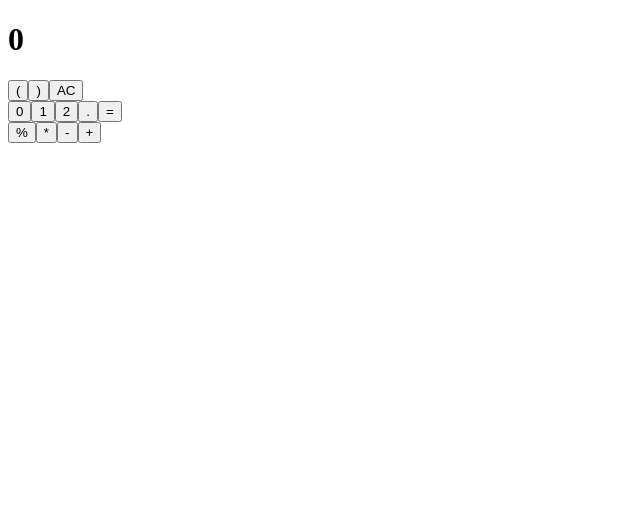
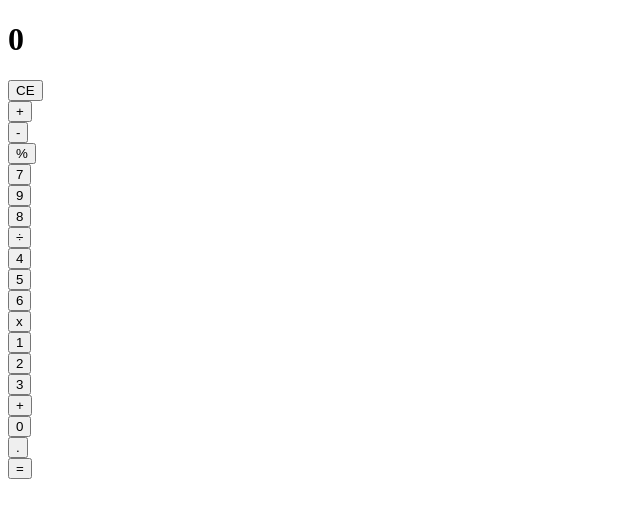
Before and after one commit to VeikkoLehmuskorpi/react-calculator, a React (Create React App) app: page / in a window 1280 px wide. Shown: the top 518 px of the page, without its empty margins (0-640 px from the left). Built offline with nearby package versions, Linux system fonts and the light colour scheme.

Commit message:
Refactor components

```diff
--- a/src/components/Calculator.jsx
+++ b/src/components/Calculator.jsx
@@ -1,28 +1,57 @@
 import React, { useState } from 'react';
 import CalculatorDisplay from './CalculatorDisplay';
-import CalculatorButtons from './CalculatorButtons';
+import CalculatorButtonPanel from './CalculatorButtonPanel';
 
 const Calculator = () => {
-  const [firstDisplayValue] = useState(0);
-  const [operation] = useState();
-  const [secondDisplayValue] = useState(1);
+  const [total, setTotal] = useState('');
+  const [nextValue, setNextValue] = useState('');
+  const [, setOperation] = useState('');
 
-  const resetDisplay = () => {
-    console.log('todo resetDisplay()...');
+  const operate = () => {
+    console.log('...');
   };
 
-  const calculate = () => {
-    console.log('todo calculate()...');
+  const calculate = buttonName => {
+    // Reset
+    if (buttonName === 'CE') {
+      setTotal('');
+      setNextValue('');
+      setOperation('');
+    }
+
+    // Numbers
+    if (Number.isInteger(Number(buttonName))) {
+      const number = Number(buttonName);
+      const result = String(total + number);
+      setTotal(result);
+    }
+
+    // Dot
+    if (buttonName === '.') {
+      // Do nothing if total already contains a dot
+      if (total.includes('.')) return;
+
+      const result = `${total}.`;
+      setTotal(result);
+    }
+
+    // Get total
+    if (buttonName === '=') {
+      // Only operate if there's a next value to operate on
+      if (nextValue) {
+        operate();
+      }
+    }
+  };
+
+  const handleClick = buttonName => {
+    calculate(buttonName);
   };
 
   return (
     <div>
-      <CalculatorDisplay
-        firstDisplayValue={firstDisplayValue}
-        operation={operation}
-        secondDisplayValue={secondDisplayValue}
-      />
-      <CalculatorButtons resetDisplay={resetDisplay} calculate={calculate} />
+      <CalculatorDisplay value={nextValue || total || '0'} />
+      <CalculatorButtonPanel clickHandler={handleClick} />
     </div>
   );
 };
--- /dev/null
+++ b/src/components/CalculatorButton.jsx
@@ -0,0 +1,25 @@
+import React from 'react';
+import PropTypes from 'prop-types';
+
+const propTypes = {
+  clickHandler: PropTypes.func.isRequired,
+  name: PropTypes.string.isRequired,
+};
+
+const CalculatorButton = ({ clickHandler, name }) => {
+  const handleClick = () => {
+    clickHandler(name);
+  };
+
+  return (
+    <div>
+      <button type="button" onClick={handleClick}>
+        {name}
+      </button>
+    </div>
+  );
+};
+
+CalculatorButton.propTypes = propTypes;
+
+export default CalculatorButton;
--- /dev/null
+++ b/src/components/CalculatorButtonPanel.jsx
@@ -0,0 +1,55 @@
+import React from 'react';
+import PropTypes from 'prop-types';
+import CalculatorButton from './CalculatorButton';
+
+const propTypes = {
+  clickHandler: PropTypes.func.isRequired,
+};
+
+const CalculatorButtonPanel = ({ clickHandler }) => {
+  const handleClick = buttonName => {
+    clickHandler(buttonName);
+  };
+
+  return (
+    <div>
+      <div>
+        <CalculatorButton name="CE" clickHandler={handleClick} />
+        <CalculatorButton name="+" clickHandler={handleClick} />
+        <CalculatorButton name="-" clickHandler={handleClick} />
+        <CalculatorButton name="%" clickHandler={handleClick} />
+      </div>
+
+      <div>
+        <CalculatorButton name="7" clickHandler={handleClick} />
+        <CalculatorButton name="9" clickHandler={handleClick} />
+        <CalculatorButton name="8" clickHandler={handleClick} />
+        <CalculatorButton name="÷" clickHandler={handleClick} />
+      </div>
+
+      <div>
+        <CalculatorButton name="4" clickHandler={handleClick} />
+        <CalculatorButton name="5" clickHandler={handleClick} />
+        <CalculatorButton name="6" clickHandler={handleClick} />
+        <CalculatorButton name="x" clickHandler={handleClick} />
+      </div>
+
+      <div>
+        <CalculatorButton name="1" clickHandler={handleClick} />
+        <CalculatorButton name="2" clickHandler={handleClick} />
+        <CalculatorButton name="3" clickHandler={handleClick} />
+        <CalculatorButton name="+" clickHandler={handleClick} />
+      </div>
+
+      <div>
+        <CalculatorButton name="0" clickHandler={handleClick} />
+        <CalculatorButton name="." clickHandler={handleClick} />
+        <CalculatorButton name="=" clickHandler={handleClick} />
+      </div>
+    </div>
+  );
+};
+
+CalculatorButtonPanel.propTypes = propTypes;
+
+export default CalculatorButtonPanel;
--- a/src/components/CalculatorButtons.jsx
+++ /dev/null
@@ -1,63 +0,0 @@
-import React from 'react';
-import PropTypes from 'prop-types';
-
-const propTypes = {
-  resetDisplay: PropTypes.func.isRequired,
-  calculate: PropTypes.func.isRequired,
-};
-
-const CalculatorButtons = ({ resetDisplay, calculate }) => {
-  return (
-    <div>
-      <div>
-        <button type="button" value="(">
-          (
-        </button>
-        <button type="button" value=")">
-          )
-        </button>
-        <button type="button" onClick={() => resetDisplay()}>
-          AC
-        </button>
-      </div>
-
-      <div>
-        <button type="button" value="0">
-          0
-        </button>
-        <button type="button" value="1">
-          1
-        </button>
-        <button type="button" value="2">
-          2
-        </button>
-
-        <button type="button" value=".">
-          .
-        </button>
-        <button type="button" value="=" onClick={() => calculate()}>
-          =
-        </button>
-      </div>
-
-      <div>
-        <button type="button" value="%">
-          %
-        </button>
-        <button type="button" value="*">
-          *
-        </button>
-        <button type="button" value="-">
-          -
-        </button>
-        <button type="button" value="+">
-          +
-        </button>
-      </div>
-    </div>
-  );
-};
-
-CalculatorButtons.propTypes = propTypes;
-
-export default CalculatorButtons;
--- a/src/components/CalculatorDisplay.jsx
+++ b/src/components/CalculatorDisplay.jsx
@@ -2,23 +2,13 @@ import React from 'react';
 import PropTypes from 'prop-types';
 
 const propTypes = {
-  firstDisplayValue: PropTypes.number.isRequired,
-  operation: PropTypes.string,
-  secondDisplayValue: PropTypes.number,
+  value: PropTypes.string.isRequired,
 };
 
-const CalculatorDisplay = ({
-  firstDisplayValue,
-  operation,
-  secondDisplayValue,
-}) => {
+const CalculatorDisplay = ({ value }) => {
   return (
     <div>
-      <h1>
-        {firstDisplayValue}
-        {operation && operation}
-        {operation && secondDisplayValue && secondDisplayValue}
-      </h1>
+      <h1>{value}</h1>
     </div>
   );
 };
```
